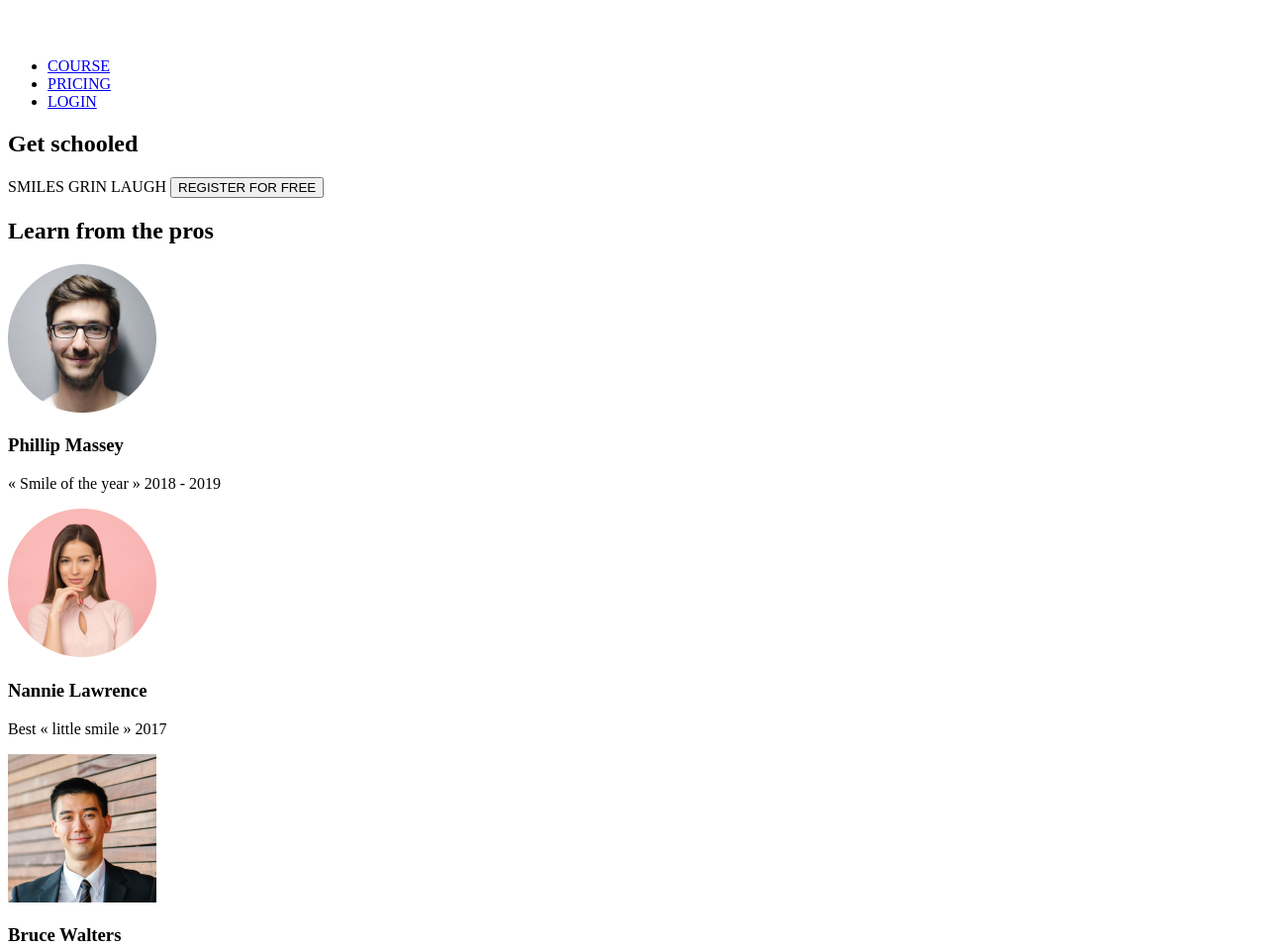
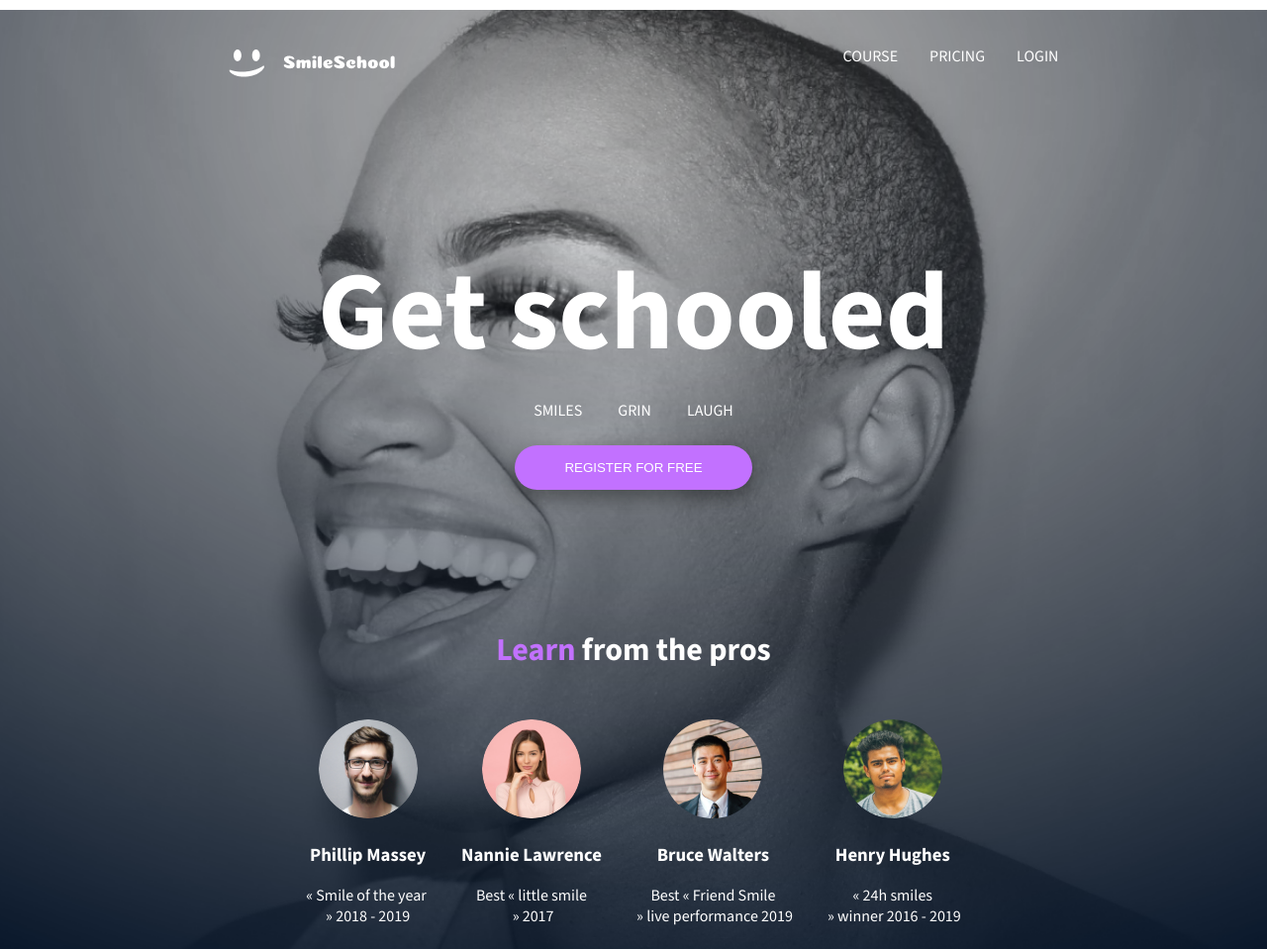
Before and after one commit to EWanja/alx_html_css, a plain HTML site: page css_advanced/index.html in a window 1280 px wide. Shown: the top 959 px of the page at 99% size. Drawn offline with nearby package versions, Linux system fonts and the light colour scheme.

Commit message:
Addcss-advanced; header and banner styling

```diff
--- a/css_advanced/index.html
+++ b/css_advanced/index.html
@@ -4,14 +4,19 @@
     <meta charset="UTF-8">
     <meta name="viewport" content="width=device-width, initial-scale=1.0">
     <script src="https://kit.fontawesome.com/4a2b055604.js" crossorigin="anonymous"></script>
+    <link rel="preconnect" href="https://fonts.googleapis.com">
+<link rel="preconnect" href="https://fonts.gstatic.com" crossorigin>
+<link href="https://fonts.googleapis.com/css2?family=Roboto:ital,wdth,wght@0,82.5,100..900;1,82.5,100..900&family=Source+Sans+3:ital,wght@0,200..900;1,200..900&display=swap" rel="stylesheet">
     <link rel="stylesheet" href="styles.css">
     <title>Smile School</title>
 </head>
 <body>
+    <div class="top-section">
     <header>
         <nav>
+            <div class="logo">
             <img src="/css_advanced/assets/img/logo.png" alt="logo">
-
+            </div>
             <ul>
                 <li><a href="#">COURSE</a></li>
                 <li><a href="#">PRICING</a></li>
@@ -21,47 +26,50 @@
 
     </header>
     <main>
-        <section>
-            <div>
+        <section class="hero-section">
+           <div class="hero-content">
                 <h1>Get schooled</h1>
+                <div class="hero-tags">
                 <span>SMILES</span>
                 <span>GRIN</span>
                 <span>LAUGH</span>
+                </div>
                 <button>REGISTER FOR FREE</button>
-            </div>
-            <div>
-                <h2>Learn from the pros</h2>
-                <div>
+            <div class="pro-section">
+                <h2><span class="pro-title">Learn</span> from the pros</h2>
+                <div class="team-pro">
                     <div>
                         <img src="./assets/img/1.png" alt="">
                         <h3>Phillip Massey</h3>
-                        <p>« Smile of the year » 2018 - 2019</p>
+                        <p>« Smile of the year <br> » 2018 - 2019</p>
                     </div>
                     <div>
                         <img src="./assets/img/3.png" alt="">
                         <h3>Nannie Lawrence</h3>
-                        <p>Best « little smile » 2017</p>
+                        <p>Best « little smile <br> » 2017</p>
                     </div>
                     <div>
                         <img src="./assets/img/2.png" alt="">
                         <h3>Bruce Walters</h3>
-                        <p>Best « Friend Smile » live performance 2019</p>
+                        <p>Best « Friend Smile <br> » live performance 2019</p>
                     </div>
                     <div>
                         <img src="./assets/img/4.png" alt="">
                         <h3>Henry Hughes</h3>
-                        <p>« 24h smiles » winner 2016 - 2019</p>
+                        <p>« 24h smiles<br> » winner 2016 - 2019</p>
                     </div>
-                </div>
             </div>
-        </section>
+             </div>
+           </div>
+         </section>
+        </div>
         <section>
             <div>
                 <img src="./assets/img/5.png" alt="image">
             </div>
             <div>
                 <blockquote>« Those tutorials are concise and go straight to the point. I can’t think of a better place to learn smiling. And it’s so fun!</blockquote>
-                <h3>NAME</h3>
+                <h3>Person Name</h3>
                 <P>weather presenter</P>
             </div>
         </section>
--- a/css_advanced/styles.css
+++ b/css_advanced/styles.css
@@ -0,0 +1,126 @@
+body{
+    margin: 0;
+    padding: 0;
+    font-family:"Source Sans 3", sans-serif;
+    }
+
+.top-section{
+    background:url('./assets/img/Object.png');
+     min-height: 100px;
+    background-size:cover;
+    background-position: center;
+    position: relative;
+}
+header{
+    position: relative;
+    margin: 10px;
+    width:auto;
+}
+nav, ul{
+    display: flex;
+    gap: 2rem;
+}
+
+nav{
+    justify-content: space-around;
+    align-content: center;
+     padding: 20px
+
+}
+.logo img {
+    padding:20px;
+
+}
+
+li {
+    gap: 2rem;
+    list-style: none;
+    font-size: 1rem;
+}
+li a{
+    text-decoration: none;
+    color: #ffffff;
+
+}
+.hero-section{
+    color: #ffffff;
+    padding: 60px 20px;
+    text-align: center;
+}
+.hero-content{
+    text-align: center;
+    padding-top: 40px;
+    min-height: 100vh;
+    color: #ffffff;
+
+
+}
+
+.hero-content > * {
+  margin: 5px 0;
+}
+
+.hero-content h1{
+    font-size: 7rem;
+    font-weight:700;
+}
+
+.hero-tags{
+    display:flex;
+    justify-content: center;
+    gap: 1rem;
+    margin: 10px 0;
+}
+
+.hero-tags span{
+    padding: 5px 10px;
+    font-weight: 400;
+}
+
+.hero-content button{
+    background-color: #c271ff;
+    font-weight: 400;
+    transition: all 300ms ease;
+    padding:15px 10px;
+    width: 15rem;
+    border: none;
+    border-radius: 4rem;
+    color:#ffffff;
+    margin-top:  10px;
+    margin-bottom: 80px;
+    cursor: pointer;
+    box-shadow: 0 8px 16px 0 rgba(0,0,0,0.2),
+              0 6px 20px 0 rgba(0,0,0,0.19);
+
+}
+
+.pro-section{
+    margin-top: 60px;
+}
+
+.team-pro{
+    display: flex;
+    gap: 2rem;
+    justify-content: center;
+    flex-wrap: wrap;
+}
+.pro-section h2{
+    font-size: 2rem;
+    margin-bottom: 50px;
+}
+.pro-title{
+    color: #c271ff;
+}
+.team-pro div{
+    text-align: center;
+    color: #ffffff;
+}
+.team-pro img{
+    width:100px;
+    height: 100px;
+    border-radius: 50%;
+    object-fit: cover;
+}
+.team-pro p{
+    font-size: 1rem;
+}
```
